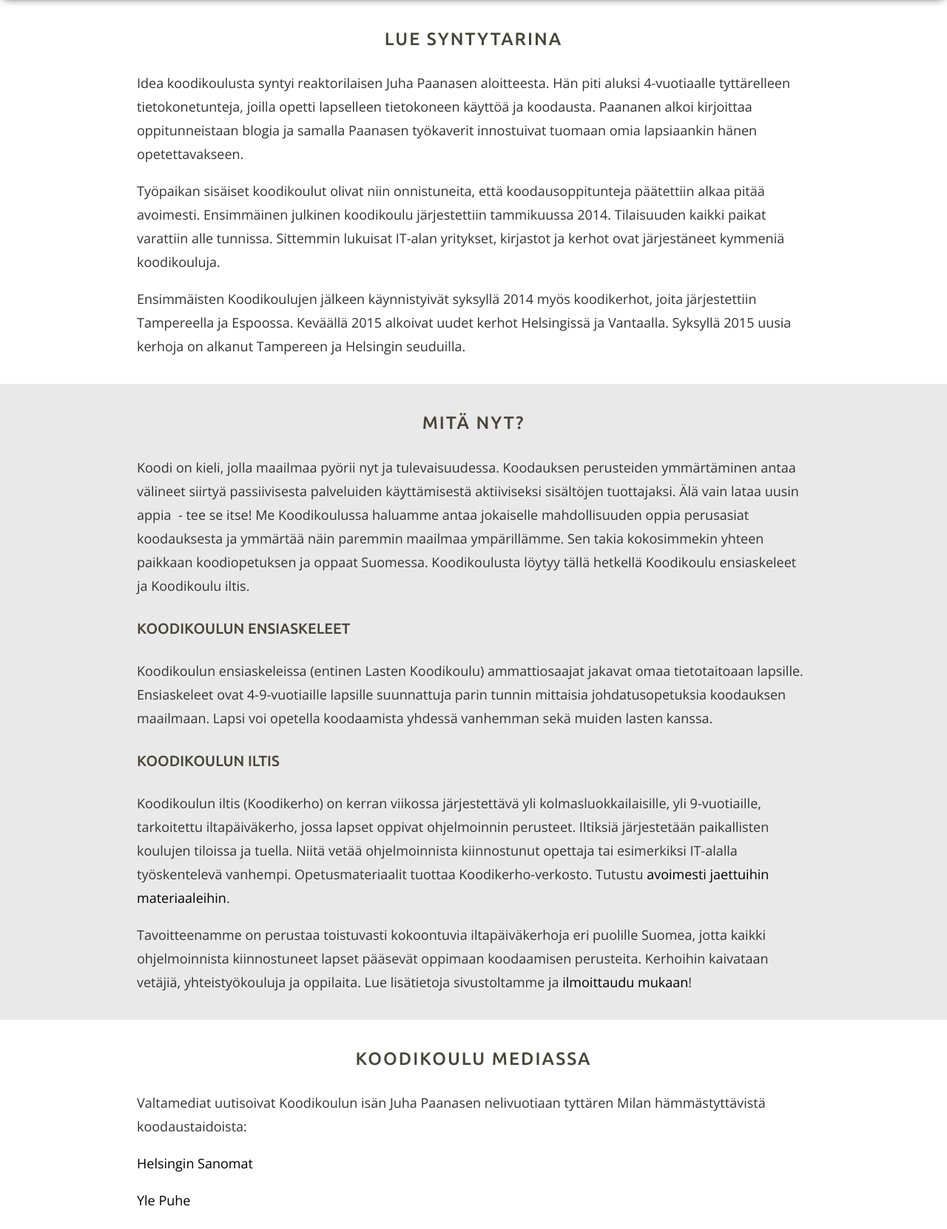
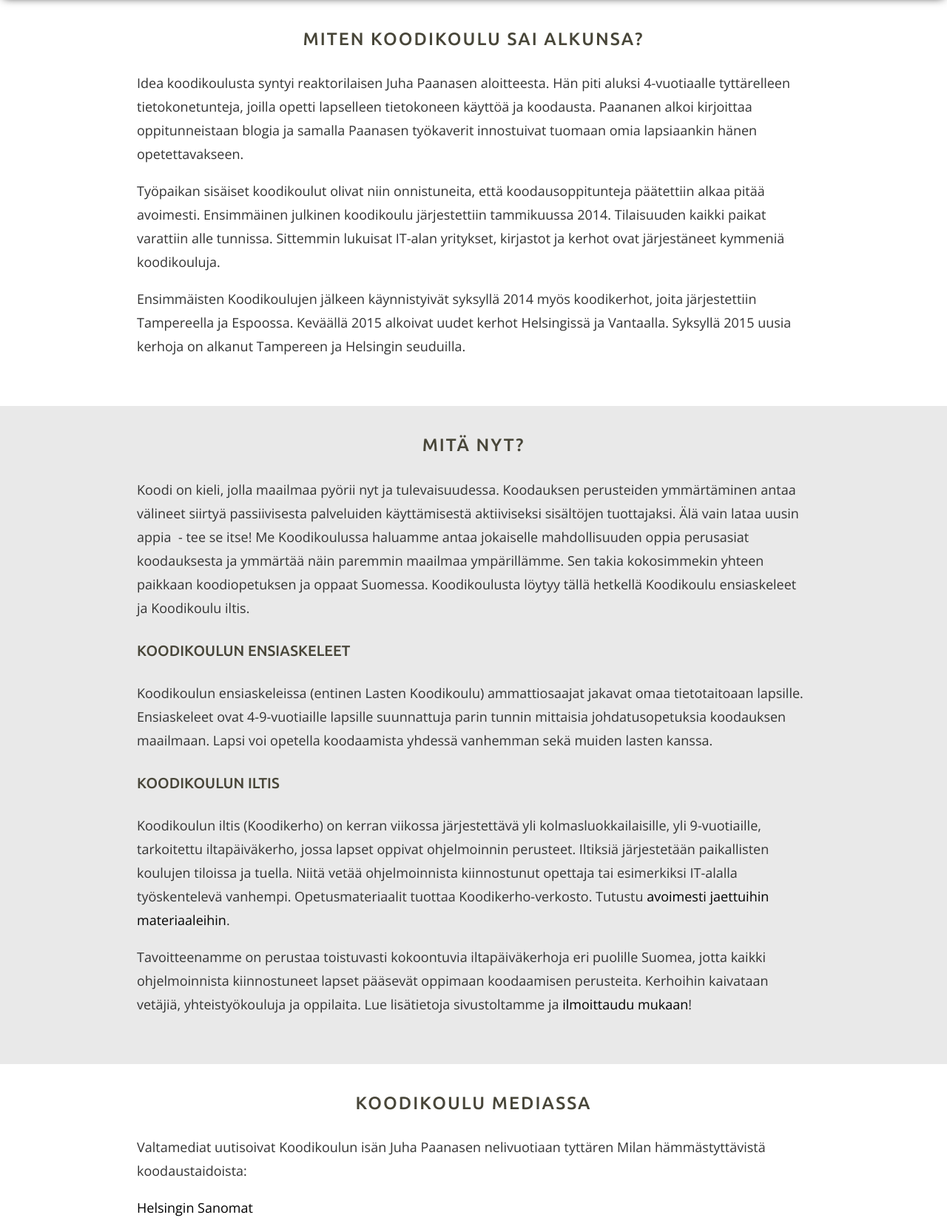
Before and after one commit to koodikoulu/koodikoulu.fi, a Django app: page /story/ in a window 1280 px wide. Shown: the part 65-1727 px from the top of the page at 74% size. Run offline with Django 3.2, Linux system fonts and the light colour scheme; some libraries are stand-ins or nearby versions.

Commit message:
story section has some padding now after

```diff
--- a/static/css/main.css
+++ b/static/css/main.css
@@ -752,6 +752,10 @@ form .submit-message.error {
     }
 }
 
+.story {
+    padding-bottom: 30px;
+}
+
 /* Disable lg grid */
 
 @media (min-width:970px) {
--- a/web/templates/base.html
+++ b/web/templates/base.html
@@ -13,7 +13,7 @@
     <link rel="stylesheet" href="//code.jquery.com/ui/1.11.4/themes/smoothness/jquery-ui.css">
     <link rel="stylesheet" href="/static/css/main.css">
     <!--[if lt IE 9]>
-    <link rel="stylesheet" type="text/css" media="all" href="/static/css/ie.css" />
+      <link rel="stylesheet" type="text/css" media="all" href="/static/css/ie.css" />
     <![endif]-->
 
     <script src="https://ajax.googleapis.com/ajax/libs/jquery/1.11.3/jquery.min.js"></script>
@@ -29,9 +29,9 @@
   </head>
 
   <body class="{% if user.is_authenticated %}organizer{% endif %}">
-    <!-- [if lt IE 9]>
+    <!--[if lt IE 9]>
       <p class="browserupgrade">Huomasimme, että käytät <strong>vanhentunutta</strong> selainta. Selataksesi sivua <a href="http://browsehappy.com/">päivitä selaimesi</a>, jotta selailukokemuksesi olisi parempi.</p>
-    <![endif] -->
+    <![endif]-->
     <div class="navbar navbar-default navbar-fixed-top text-center">
       {% if user.is_authenticated %}
         <nav class="navbar navbar-default organizer-nav">
--- a/web/templates/story.html
+++ b/web/templates/story.html
@@ -7,9 +7,9 @@
 
 {% block content %}
 <section>
-  <div class="container">
+  <div class="container story">
     <div class="col-md-12">
-      <h2>Lue syntytarina</h2>
+      <h2>Miten koodikoulu sai alkunsa?</h2>
 
       <p>Idea koodikoulusta syntyi reaktorilaisen Juha Paanasen aloitteesta. Hän piti aluksi 4-vuotiaalle tyttärelleen tietokonetunteja, joilla opetti lapselleen tietokoneen käyttöä ja koodausta. Paananen alkoi kirjoittaa oppitunneistaan blogia ja samalla Paanasen työkaverit innostuivat tuomaan omia lapsiaankin hänen opetettavakseen.</p>
       <p>Työpaikan sisäiset koodikoulut olivat niin onnistuneita, että koodausoppitunteja päätettiin alkaa pitää avoimesti. Ensimmäinen julkinen koodikoulu järjestettiin tammikuussa 2014. Tilaisuuden kaikki paikat varattiin alle tunnissa. Sittemmin lukuisat IT-alan yritykset, kirjastot ja kerhot ovat järjestäneet kymmeniä koodikouluja.</p>
@@ -19,7 +19,7 @@
 </section>
 
 <section class="muted">
-  <div class="container">
+  <div class="container story">
     <div class="col-md-12">
       <h2>Mitä nyt?</h2>
       <p>Koodi on kieli, jolla maailmaa pyörii nyt ja tulevaisuudessa. Koodauksen perusteiden ymmärtäminen antaa välineet siirtyä passiivisesta palveluiden käyttämisestä aktiiviseksi sisältöjen tuottajaksi. Älä vain lataa uusin appia  - tee se itse! Me Koodikoulussa haluamme antaa jokaiselle mahdollisuuden oppia perusasiat koodauksesta ja ymmärtää näin paremmin maailmaa ympärillämme. Sen takia kokosimmekin yhteen paikkaan koodiopetuksen ja oppaat Suomessa. Koodikoulusta löytyy tällä hetkellä Koodikoulu ensiaskeleet ja Koodikoulu iltis.</p>
```
